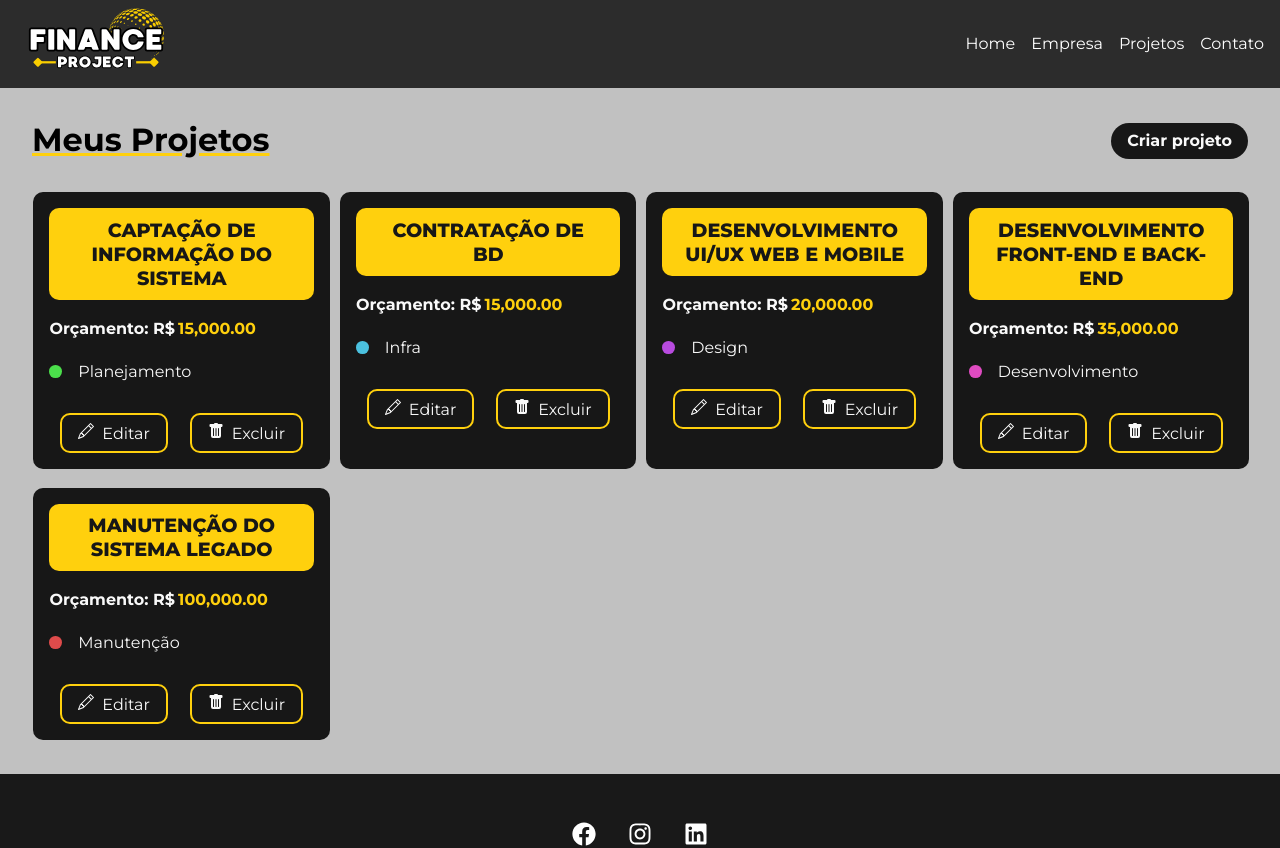
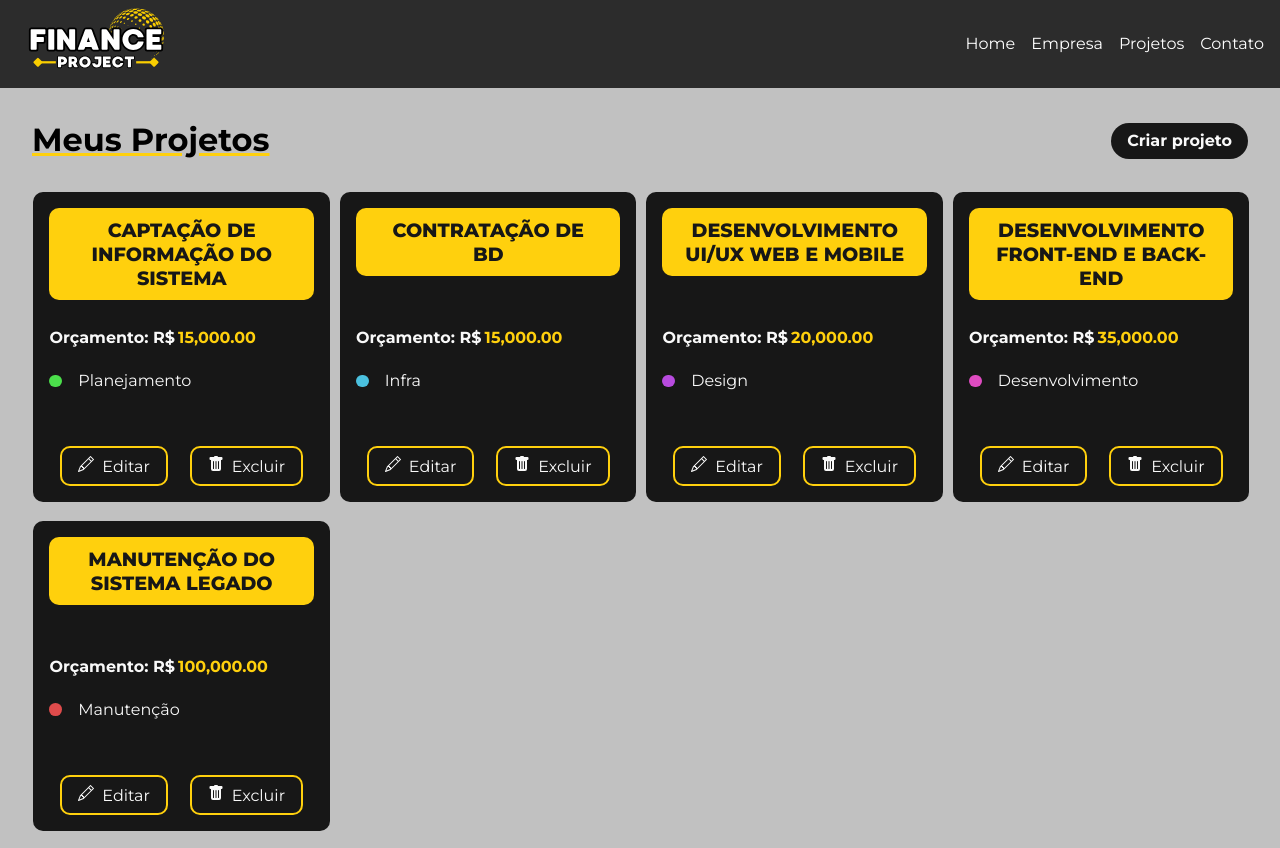
Before and after one commit to GSBarros17/pagina-react, a React (Create React App) app: page /Projects in a window 1280 px wide. Shown: the top 848 px of the page. Built offline with nearby package versions, Linux system fonts and the light colour scheme; data requests are answered from the project's data file; the HTML template or start-up script is replaced by a standard one.

Commit message:
alinhando do itens no card de projects

```diff
--- a/src/components/project/Cards.js
+++ b/src/components/project/Cards.js
@@ -12,7 +12,9 @@
 
   return(
         <div className={styles.projectCard}>
-          <h4>{name}</h4>
+          <div className={styles.tittleCard}>
+            <h4>{name}</h4>
+          </div>
           <p>
             <span>Orçamento: R$</span><Numeral format="0,000.00">{budget}</Numeral>
           </p>
--- a/src/components/project/Cards.module.css
+++ b/src/components/project/Cards.module.css
@@ -4,6 +4,14 @@
     background-color: #171717;
     border-radius: 10px;
     margin: 0.5%;
+    display: flex;
+    flex-direction: column;
+    justify-content: space-between;
+}
+
+.tittleCard{
+    width: 100%;
+    height: 120px;
 }
 
 .projectCard h4{
```
